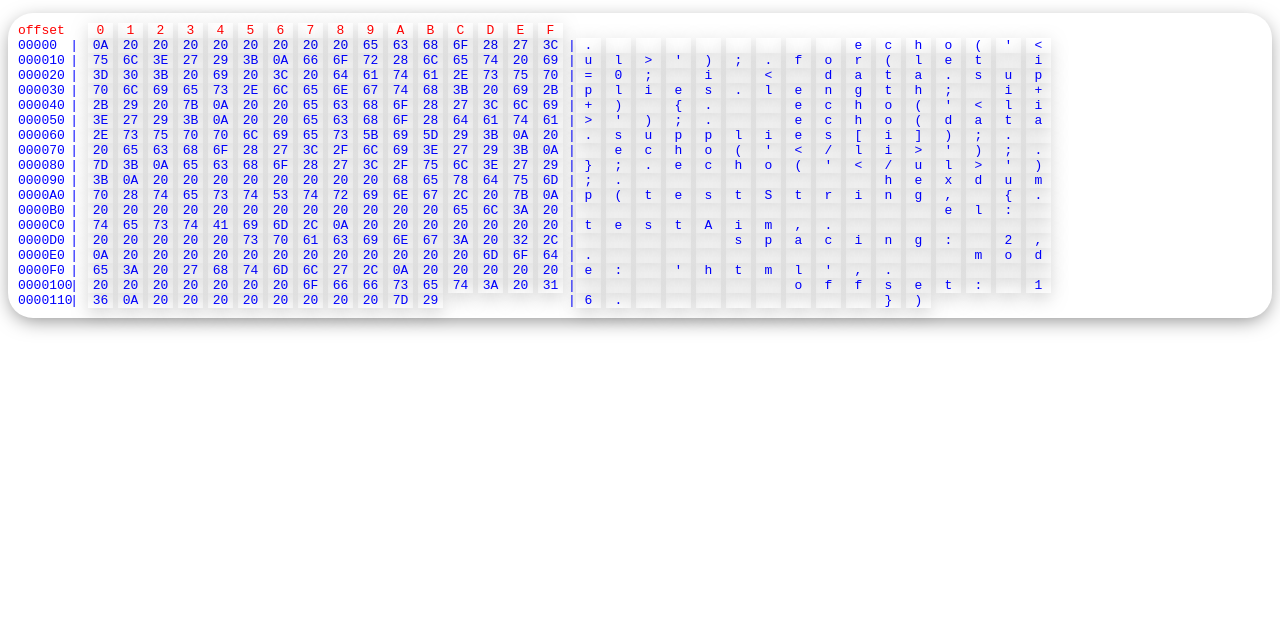
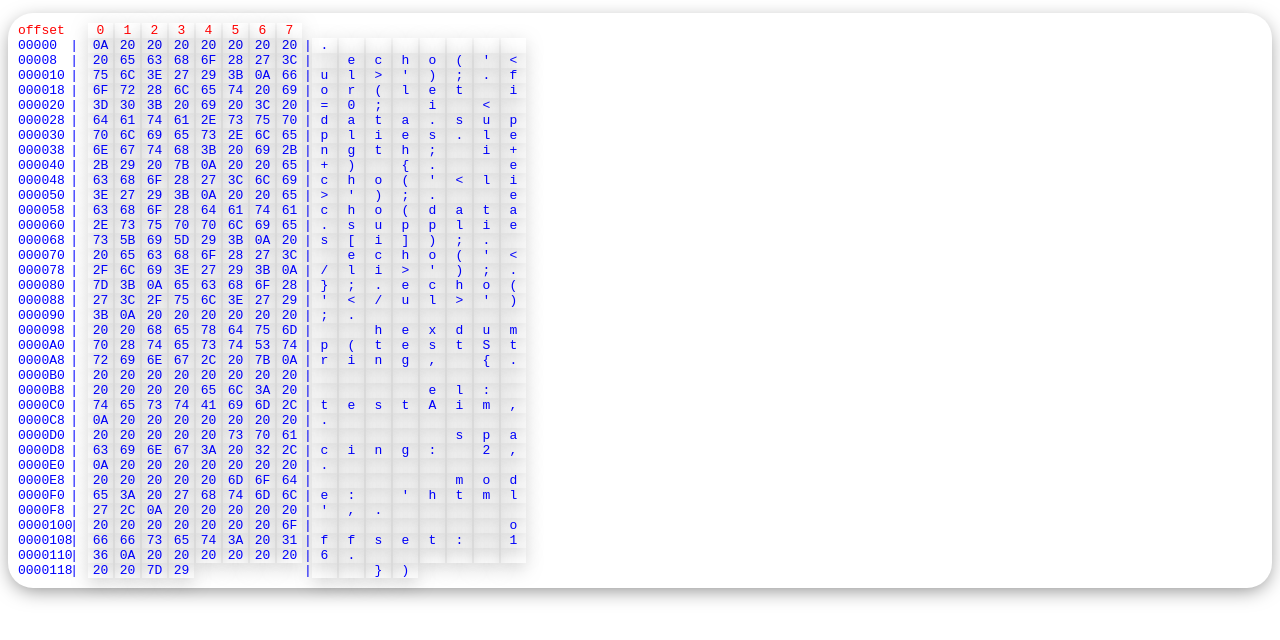
Before and after one commit to cuijinyu/hexdump.js, a website: page Hexdump-pure/index.html in a window 1280 px wide. Drawn offline with Linux system fonts and the light colour scheme.

Commit message:
fix:可调间距

```diff
--- a/Hexdump-pure/hexdump.js
+++ b/Hexdump-pure/hexdump.js
@@ -160,7 +160,7 @@ function hexdump(str, options) {
                 user-select:none;
             }
             .hexdump-hex {
-                margin-right: 5px;
+                margin-right: ${spacing}px;
                 display: inline-block;
                 width: 25px;
                 text-align: center;
--- a/Hexdump-pure/index.html
+++ b/Hexdump-pure/index.html
@@ -29,7 +29,7 @@ echo('</ul>');
             el: testAim,
             spacing: 2,
             mode: 'html',
-            offset: 16
+            offset: 8
         })
     </script>
 </body>
```
